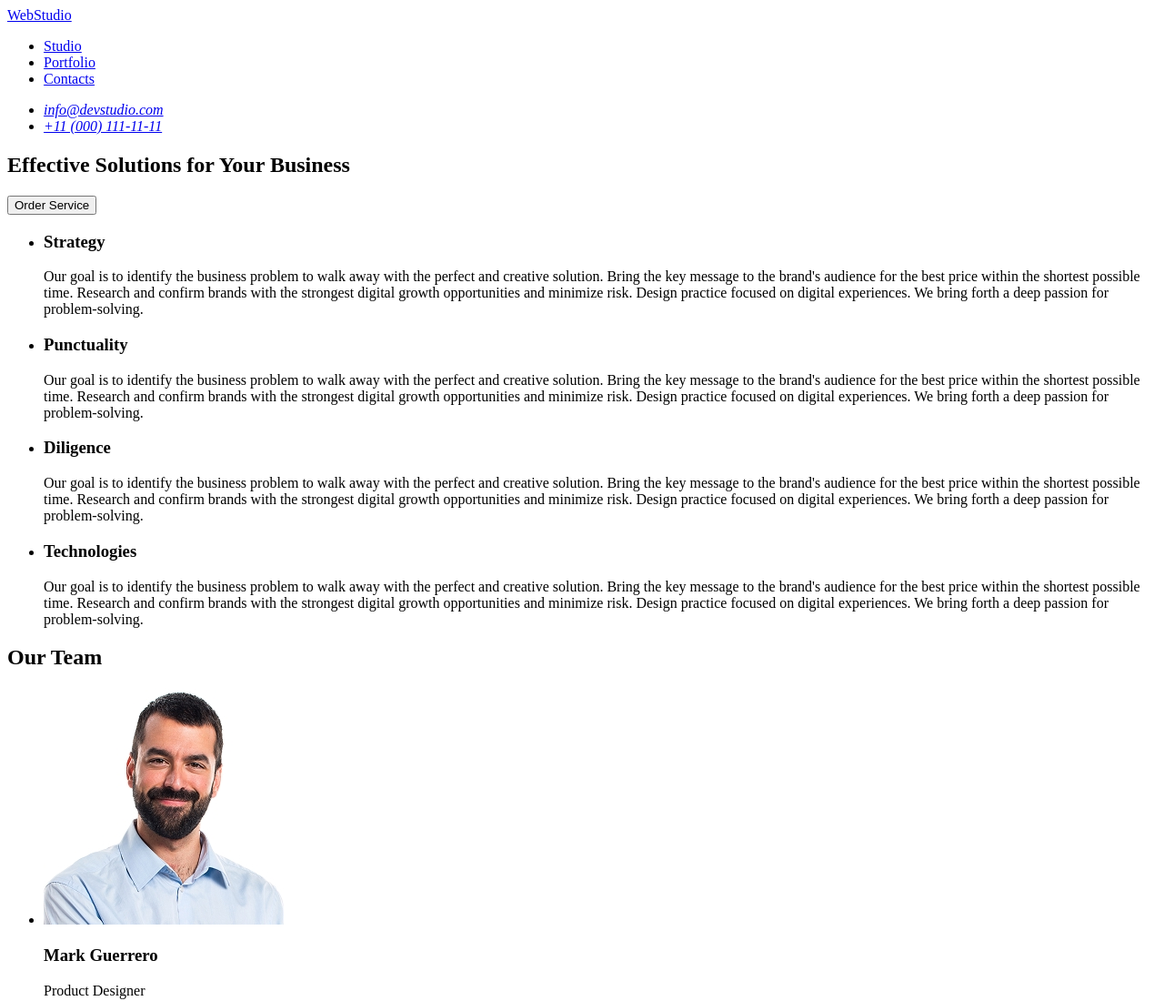
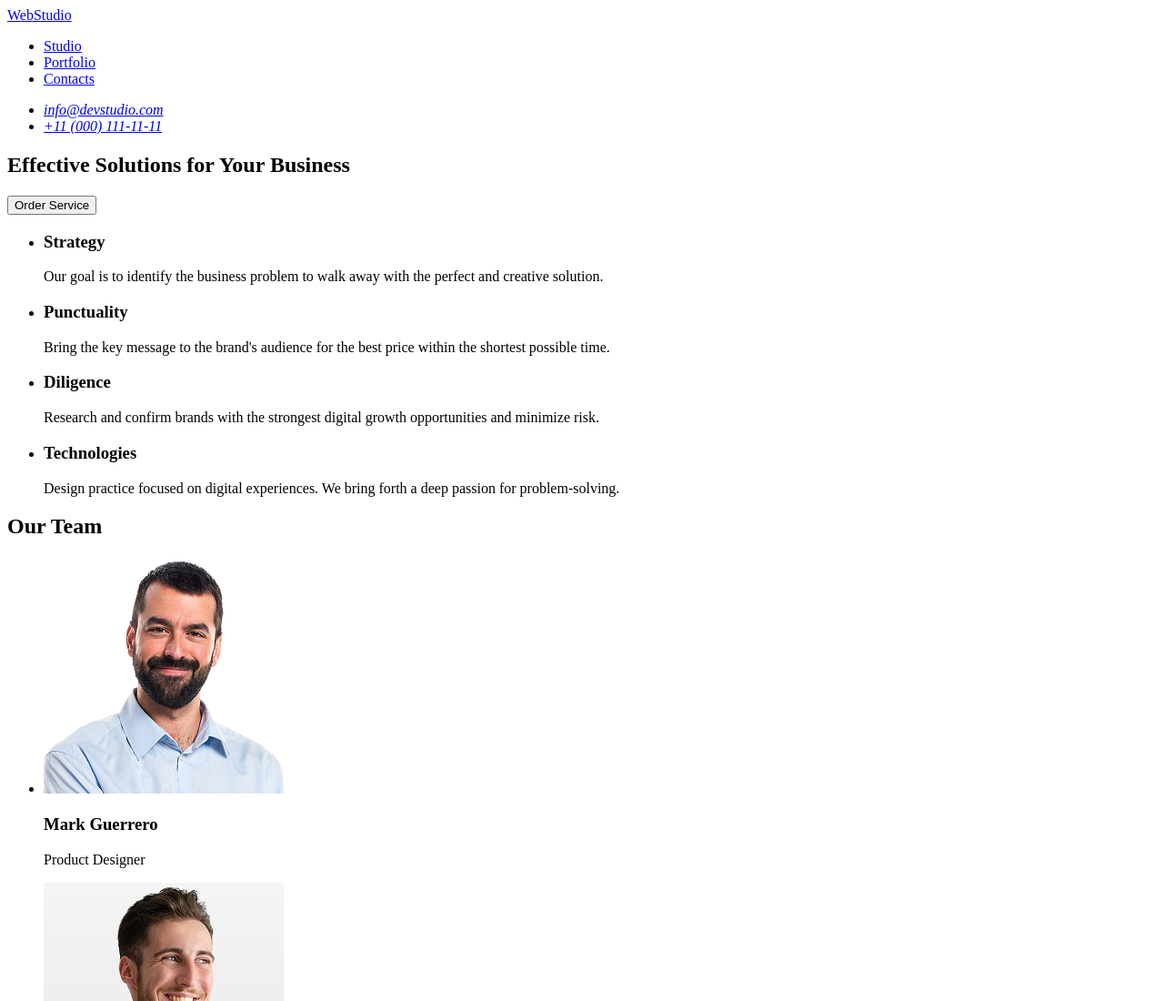
Before and after one commit to elenabadun/goit-markup-hw-01, a plain HTML site: page index.html in a window 1280 px wide. Shown: the top 1100 px of the page at 91% size. Drawn offline with Linux system fonts and the light colour scheme.

Commit message:
added changes

```diff
--- a/index.html
+++ b/index.html
@@ -49,48 +49,28 @@
             <h3>Strategy</h3>
             <p>
               Our goal is to identify the business problem to walk away with the
-              perfect and creative solution. Bring the key message to the
-              brand's audience for the best price within the shortest possible
-              time. Research and confirm brands with the strongest digital
-              growth opportunities and minimize risk. Design practice focused on
-              digital experiences. We bring forth a deep passion for
-              problem-solving.
+              perfect and creative solution.
             </p>
           </li>
           <li>
             <h3>Punctuality</h3>
             <p>
-              Our goal is to identify the business problem to walk away with the
-              perfect and creative solution. Bring the key message to the
-              brand's audience for the best price within the shortest possible
-              time. Research and confirm brands with the strongest digital
-              growth opportunities and minimize risk. Design practice focused on
-              digital experiences. We bring forth a deep passion for
-              problem-solving.
+              Bring the key message to the brand's audience for the best price
+              within the shortest possible time.
             </p>
           </li>
           <li>
             <h3>Diligence</h3>
             <p>
-              Our goal is to identify the business problem to walk away with the
-              perfect and creative solution. Bring the key message to the
-              brand's audience for the best price within the shortest possible
-              time. Research and confirm brands with the strongest digital
-              growth opportunities and minimize risk. Design practice focused on
-              digital experiences. We bring forth a deep passion for
-              problem-solving.
+              Research and confirm brands with the strongest digital growth
+              opportunities and minimize risk.
             </p>
           </li>
           <li>
             <h3>Technologies</h3>
             <p>
-              Our goal is to identify the business problem to walk away with the
-              perfect and creative solution. Bring the key message to the
-              brand's audience for the best price within the shortest possible
-              time. Research and confirm brands with the strongest digital
-              growth opportunities and minimize risk. Design practice focused on
-              digital experiences. We bring forth a deep passion for
-              problem-solving.
+              Design practice focused on digital experiences. We bring forth a
+              deep passion for problem-solving.
             </p>
           </li>
         </ul>
```
